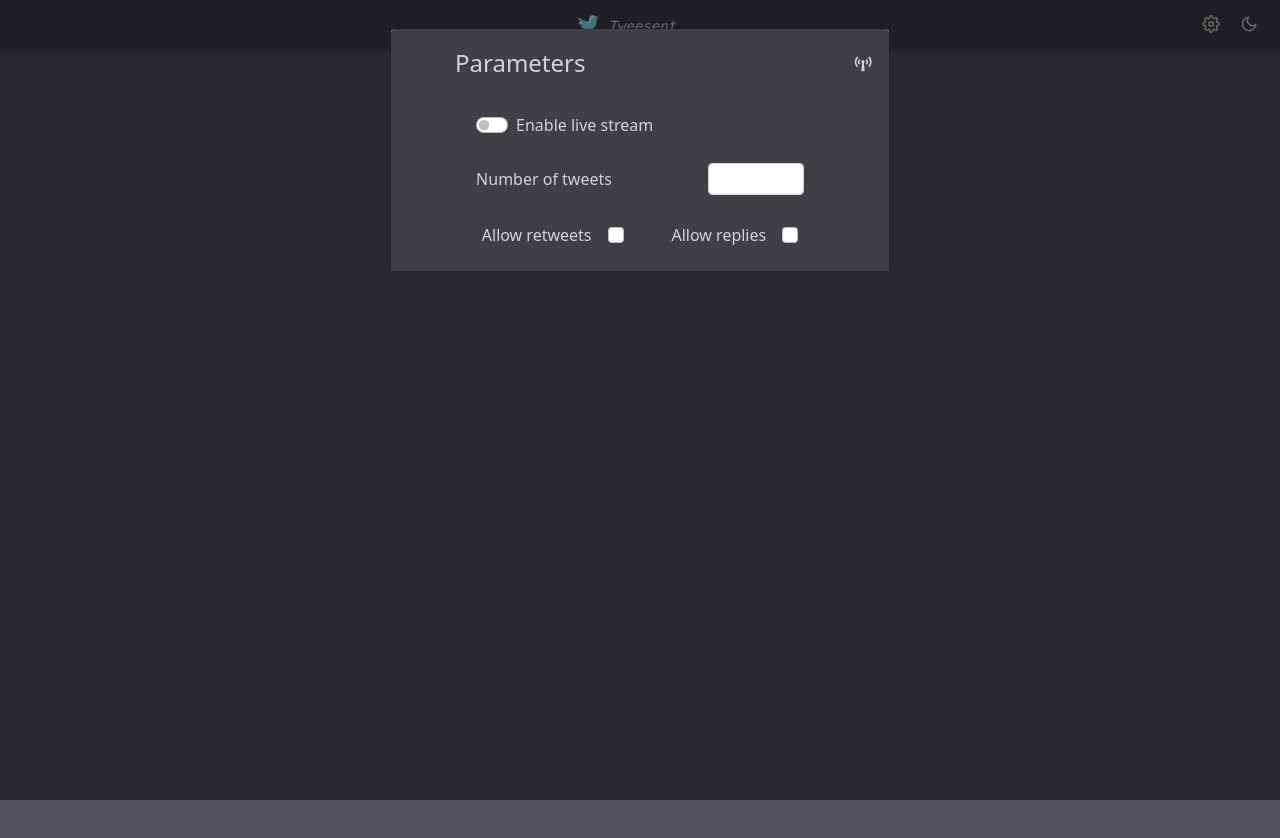
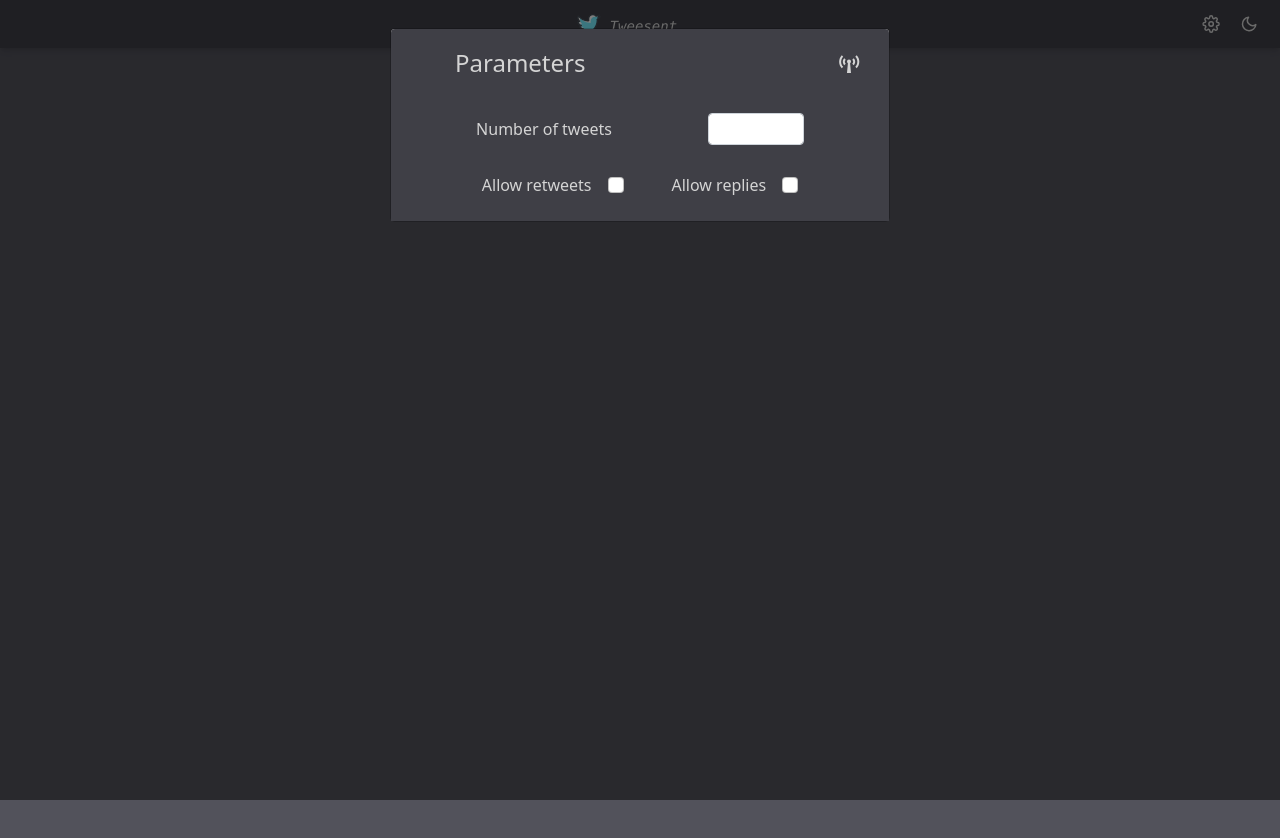
Before and after one commit to presedo93/tweesent-front, a React (Vite) app: page / in a window 1280 px wide. Both pictures are taken after a click on the icon 1210 px from the left and 24 px from the top of the page. Shown: the top 838 px of the page. Built offline with nearby package versions, Linux system fonts and the light colour scheme.

Commit message:
✨ Added Live stream selector

```diff
--- a/src/components/parameters/Params.tsx
+++ b/src/components/parameters/Params.tsx
@@ -1,8 +1,8 @@
 import { useState } from "react";
 import { Modal, Form } from "react-bootstrap";
-import { BiBroadcast } from "react-icons/bi";
 import { useTheme } from "../../stores/settings";
 
+import TitleParams from "./TitleParams";
 import FetchParams from "./FetchParams";
 import LiveParams from "./LiveParams";
 
@@ -16,28 +16,19 @@ const Params = (props: ParamsProps) => {
     const bgcolor = dark ? "bg-zinc-700" : "bg-gray-400";
     const icolor = dark ? "text-neutral-300" : "text-neutral-700";
 
-    const [mode, setMode] = useState(false);
+    const [live, setLive] = useState(false);
 
     const paramOptions = () => {
-        return (!mode) ? <FetchParams /> : <LiveParams />
+        return (!live) ? <FetchParams /> : <LiveParams />
     }
 
     return (
         <Modal show={props.show} onHide={props.toggle}>
             <Modal.Header className={bgcolor + " border-0 flex justify-center"}>
-                <Modal.Title className={icolor + " ml-12"}>Parameters</Modal.Title>
-                <BiBroadcast className={icolor + " text-xl"} />
+                <TitleParams live={live} setLive={setLive}/>
             </Modal.Header>
             <Modal.Body className={bgcolor + " flex justify-center"}>
                 <Form className={icolor}>
-                    <Form.Check
-                        className="self-center"
-                        type="switch"
-                        id="mode"
-                        label="Enable live stream"
-                        onChange={() => setMode(!mode)}
-                    />
-                    <br />
                     {paramOptions()}
                 </Form>
             </Modal.Body>
--- /dev/null
+++ b/src/components/parameters/TitleParams.tsx
@@ -0,0 +1,37 @@
+import OverlayTrigger from 'react-bootstrap/OverlayTrigger';
+import { useTheme } from "../../stores/settings";
+import Tooltip from 'react-bootstrap/Tooltip';
+import { BiBroadcast } from "react-icons/bi";
+import Button from 'react-bootstrap/Button';
+import { Modal } from "react-bootstrap";
+
+interface TitleProps {
+    live: boolean
+    setLive: (live: boolean) => void;
+}
+
+const TitleParams = (props: TitleProps) => {
+    const { dark } = useTheme();
+    const icolor = dark ? "text-neutral-300" : "text-neutral-700";
+    const bcolor = (props.live) ? "text-blue-300" : icolor;
+
+    return (
+        <>
+            <Modal.Title className={icolor + " ml-12"}>Parameters</Modal.Title>
+            <OverlayTrigger
+                placement={"bottom"}
+                overlay={
+                    <Tooltip>
+                        Enable Live Streaming
+                    </Tooltip>
+                }
+            >
+                <Button className="bg-transparent border-0 shadow-none" onClick={() => props.setLive(!props.live)}>
+                    <BiBroadcast className={bcolor + " text-2xl hover:invert"} />
+                </Button>
+            </OverlayTrigger>
+        </>
+    )
+};
+
+export default TitleParams;
```
